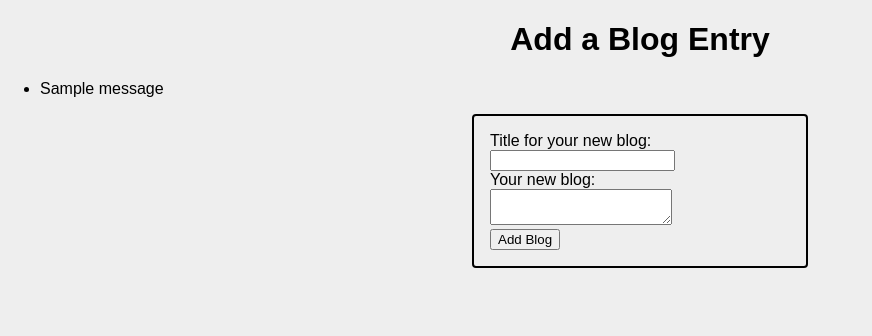
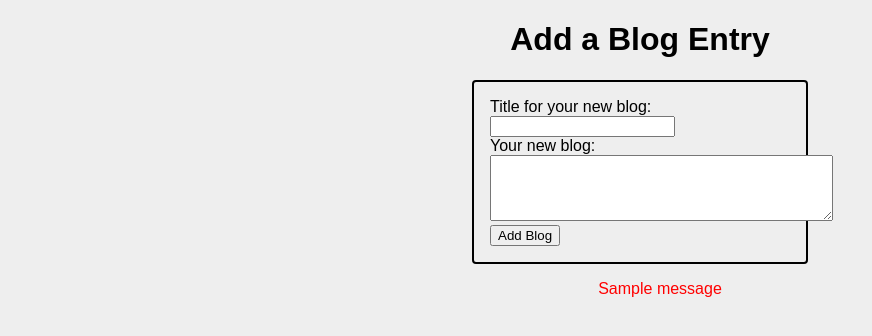
Before and after one commit to stevepichardo/blogz, a Flask app: page /newpost in a window 1280 px wide. Shown: the part 200-536 px from the top of the page, without its empty margins (0-872 px from the left). Run offline with Flask 2, Linux system fonts and the light colour scheme; the visitor is signed in with stand-in values (Sample User, id 1); tables that the repository leaves empty hold one stand-in row (values such as "Sample post"); one stand-in notice (Sample message) is shown.

Commit message:
added  html/css

```diff
--- a/main.py
+++ b/main.py
@@ -102,7 +102,7 @@ def logout():
 
 @app.route('/signup', methods=['POST','GET'])
 def signup():
-    error_dict = {}
+    has_error = False
     username = ''
     email = ''
     if request.method == 'POST':
@@ -116,18 +116,18 @@ def signup():
             flash('Username already exists')
         if not existing_user:
             if (len(username) < 3 or len(username) > 20) or " " in username:
-                error_dict['username'] = "Not a valid username"
+                has_error = True
                 flash('Not a Valid Username')
 
             if len(password) < 3 or len(password) > 20 or " " in password:
-                error_dict['password'] = "Not a valid password"
+                has_error = True
                 flash('Not a valid password')
 
             if password != verifypassword:
-                error_dict['verifypassword'] = "Passwords do not match"
+                has_error = True
                 flash('Passwords do not match')
 
-            if not error_dict:
+            if not has_error:
                 new_user = User(username,password)
                 db.session.add(new_user)
                 db.session.commit()
--- a/static/stylesheet.css
+++ b/static/stylesheet.css
@@ -95,3 +95,9 @@ hr {
 h1, h2, p {
     text-align: center;
 }
+
+#error {
+    list-style-type: none;
+    text-align: center;
+    color: red;
+}
--- a/templates/base.html
+++ b/templates/base.html
@@ -21,21 +21,20 @@
     </ul>
 </nav>
 
-
     {% block title %}
-
     {% endblock %}
 
-    {% with messages = get_flashed_messages(with_categories=True) %}
-        <ul>
-        {% for category,message in messages %}
-            <li class="{{category}}">{{message}}</li>
-        {% endfor %}
-        </ul>
-    {% endwith %}
 
     {% block content %}
     {% endblock %}
 
+    {% with messages = get_flashed_messages(with_categories=True) %}
+    <ul>
+    {% for category,message in messages %}
+        <li id="error" class="{{category}}">{{message}}</li>
+    {% endfor %}
+    </ul>
+{% endwith %}
+
 </body>
 </html>
--- a/templates/newpost.html
+++ b/templates/newpost.html
@@ -13,7 +13,7 @@
     <div>
         <label>
             Your new blog:
-            <div><textarea name="body" style="display:inline-block;">{{body}}</textarea></div>
+            <div><textarea name="body" style="display:inline-block;" rows="4" cols="40" >{{body}}</textarea></div>
         </label>
         <div><input type="submit" value='Add Blog'/></div>
     </div>
```
